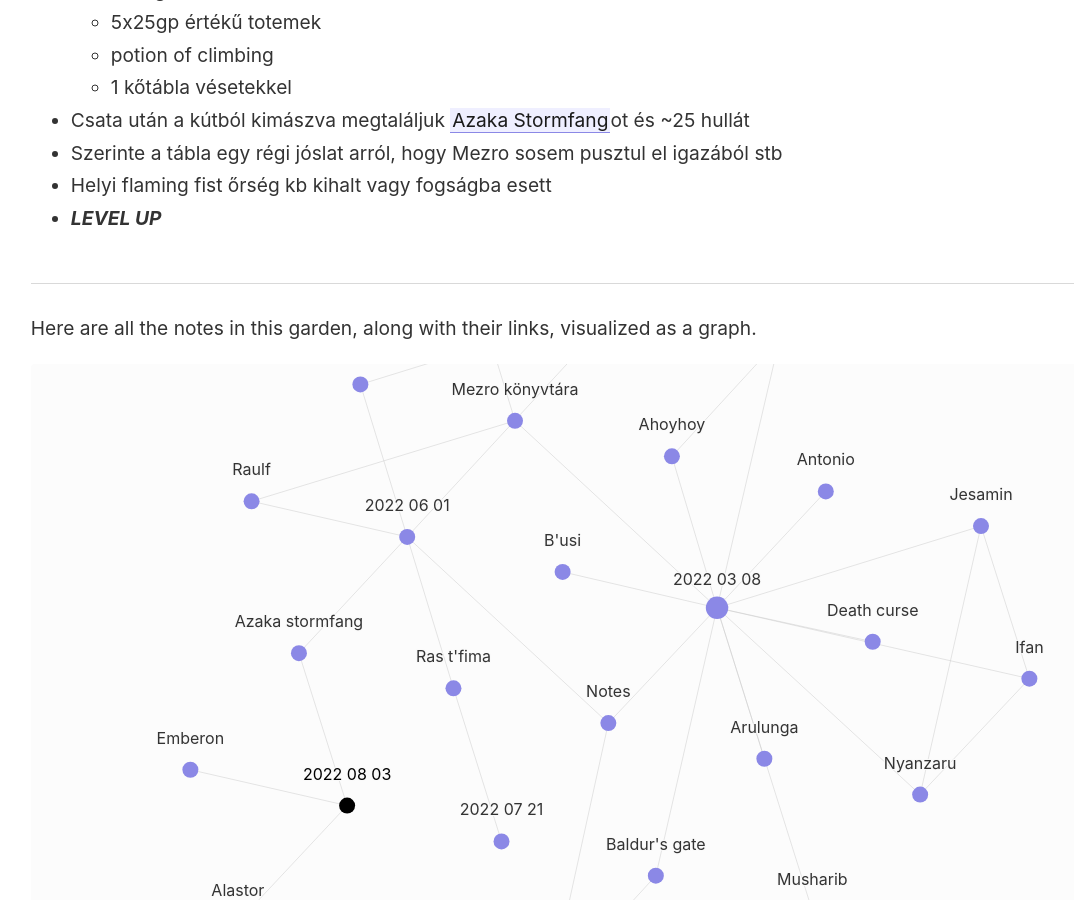
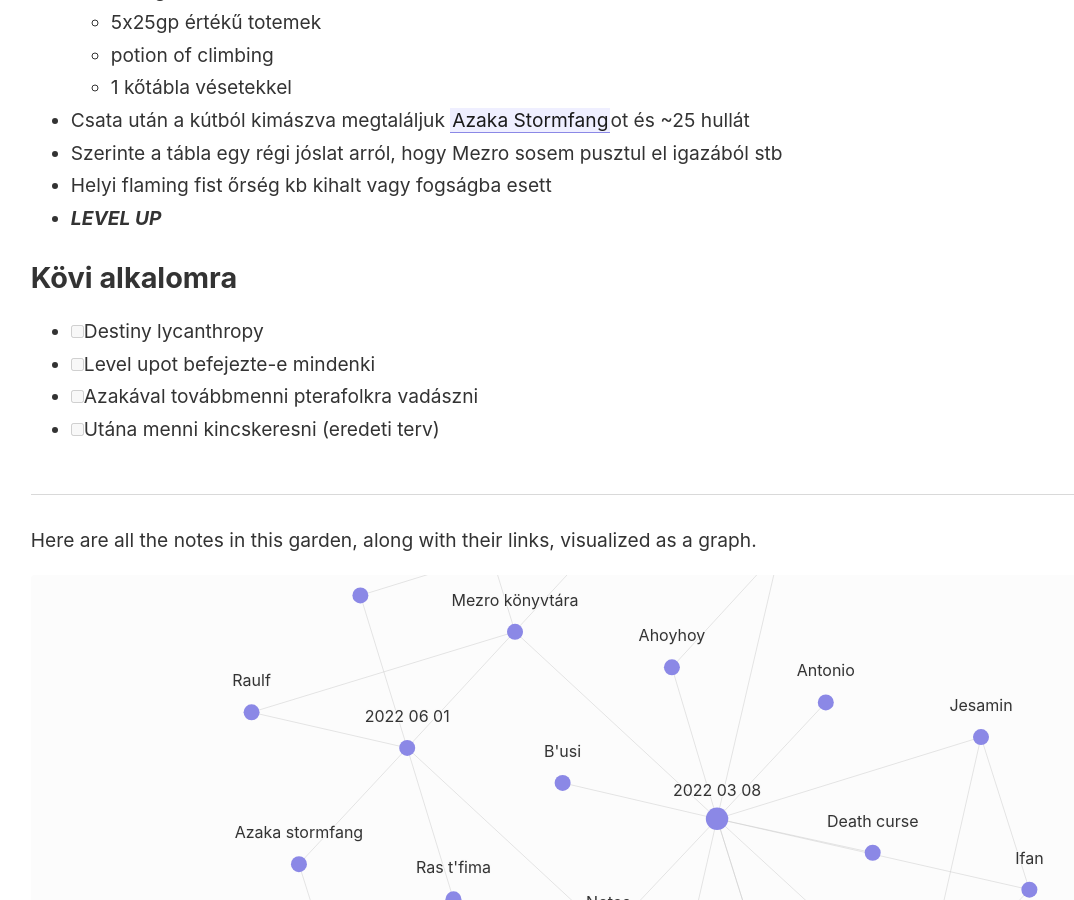
Before and after one commit to bucsi/toa-notes, a Jekyll site: the page built from _notes/2022-08-03.md, in a window 1280 px wide and 900 px high, scrolled down 1144 px. Shown: the whole window, without its empty margins (46-1120 px from the left). Built offline with Jekyll 4.4.1, drawn with Linux system fonts in a browser that asks for light colours.

Commit message:
todo for next sesh

```diff
--- a/_notes/2022-08-03.md
+++ b/_notes/2022-08-03.md
@@ -28,3 +28,9 @@
 - Szerinte a tábla egy régi jóslat arról, hogy Mezro sosem pusztul el igazából stb
 - Helyi flaming fist őrség kb kihalt vagy fogságba esett
 - ***LEVEL UP***
+
+## Kövi alkalomra
+- [ ] Destiny lycanthropy
+- [ ] Level upot befejezte-e mindenki
+- [ ] Azakával továbbmenni pterafolkra vadászni
+- [ ] Utána menni kincskeresni (eredeti terv)
```
